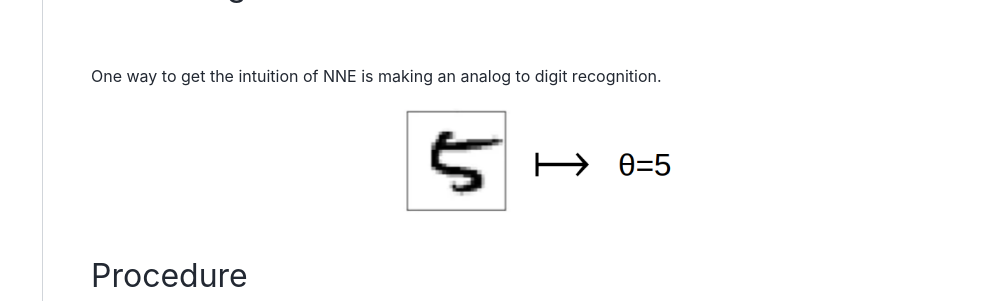
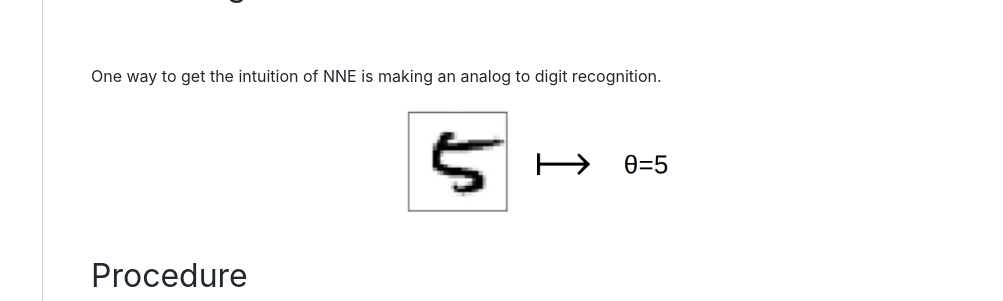
Before and after one commit to nnehome/nnehome.github.io, a Sphinx documentation site: the page built from docs/source/home/home.rst, in a window 1280 px wide. Shown: the part 1092-1393 px from the top of the page, without its empty margins (277-1280 px from the left). Built offline with Sphinx 7.4.7 and the PyData theme 0.15.4, drawn with Linux system fonts in a browser that asks for light colours.

Commit message:
some change

```diff
--- a/docs/source/home/home.rst
+++ b/docs/source/home/home.rst
@@ -37,7 +37,7 @@
 |
 One way to get the intuition of NNE is making an analog to digit recognition.
 
-.. image:: digit_rec_smaller.png
+.. image:: digit_rec.png
   :scale: 70%
   :align: center
 
```
Also changed, not shown: docs/source/home/digit_rec.png (added).
